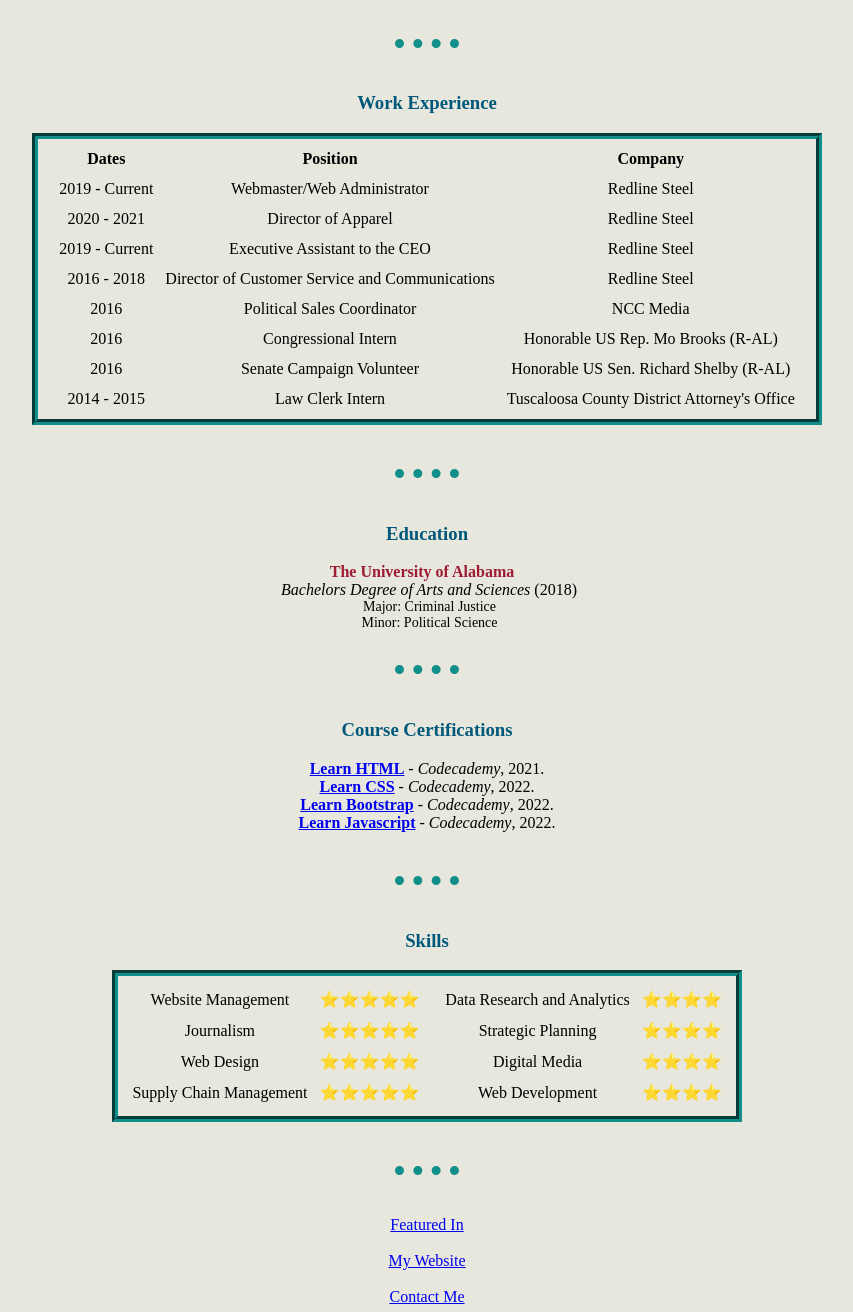
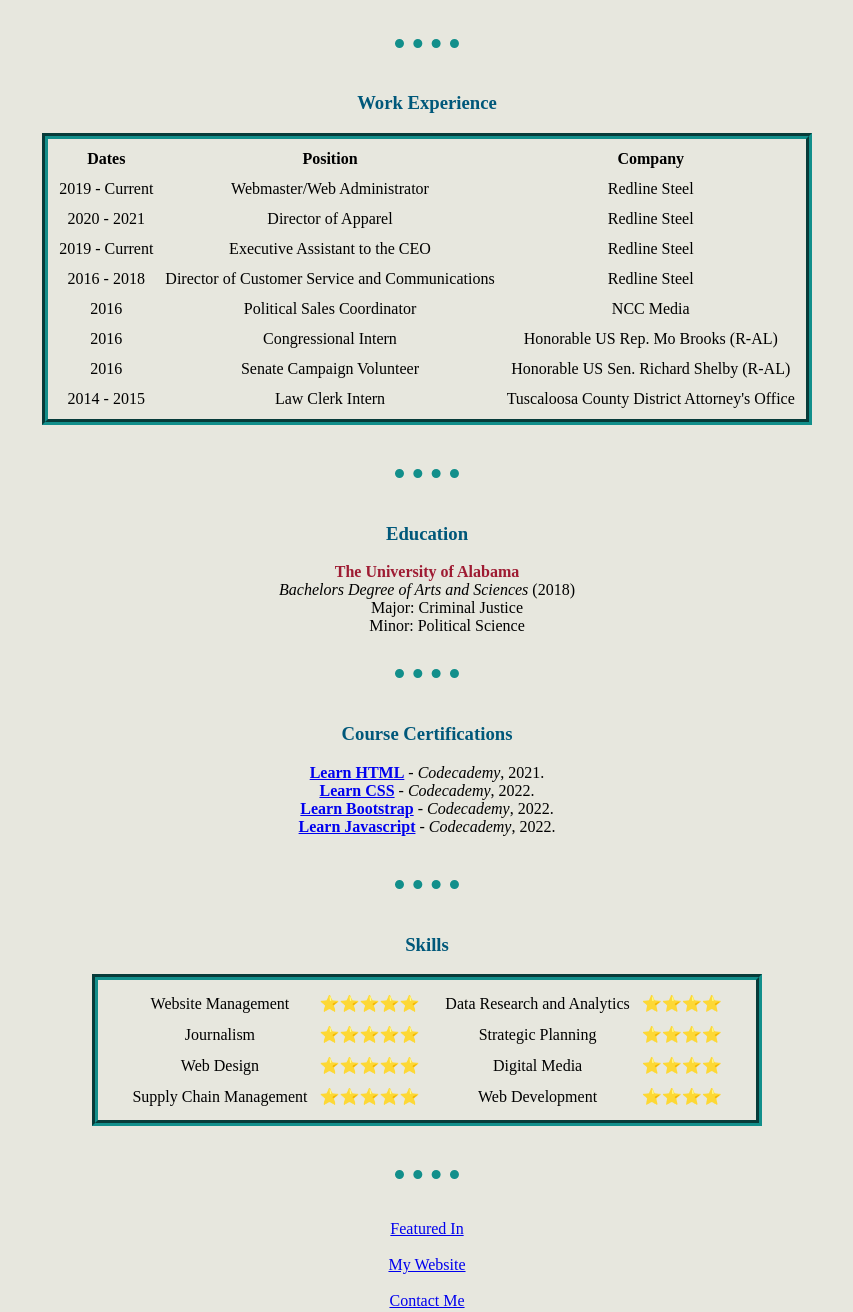
Before and after one commit to seangordonm/not-another-cv, a plain HTML site: page index.html in a window 1280 px wide. Shown: the part 280-1592 px from the top of the page, without its empty margins (213-1066 px from the left). Drawn offline with Linux system fonts and the light colour scheme.

Commit message:
Back to Original 2.19.22

```diff
--- a/css/styles.css
+++ b/css/styles.css
@@ -1,6 +1,6 @@
 /* TAG Selectors */
 a:hover {
-  color: #0F3057;
+  color: #8F1216;
 }
 
 body {
@@ -37,7 +37,6 @@
   text-align: center;
 }
 
-
 /* CLASS Selectors */
 .logo {
   height: 150px;
@@ -58,11 +57,10 @@
   border: 6px;
   border-color: #128F8B;
   border-style: groove;
-  margin: 0 auto;
-  padding-left: 10px;
-  padding-right: 10px;
+  margin-left: auto;
+  margin-right: auto;
+  padding: inherit;
 }
-
 
 .contact {
   text-align: center;
@@ -73,31 +71,32 @@
 }
 
 .skill {
-  margin: 0 auto;
+  margin: auto;
   text-align: center;
   border: 6px;
   border-color: #128F8B;
   border-style: groove;
+  padding-right: 20px;
+  padding-left: 20px;
 }
 
 .edu {
   text-align: center;
+  padding-left: 10px;
+  padding-right: 10px;
   color: #9E1B32;
-  padding-right: 50px;
-
 }
 
 .edu-02 {
   text-align: center;
+  padding-left: 15px;
+  padding-right: 15px;
   color: black;
-  padding-left: 14px;
 }
 
 .edu-03 {
   text-align: center;
   color: black;
-  font-size: 14px;
-  padding-right: 25px;
 }
 
 .footer {
```
